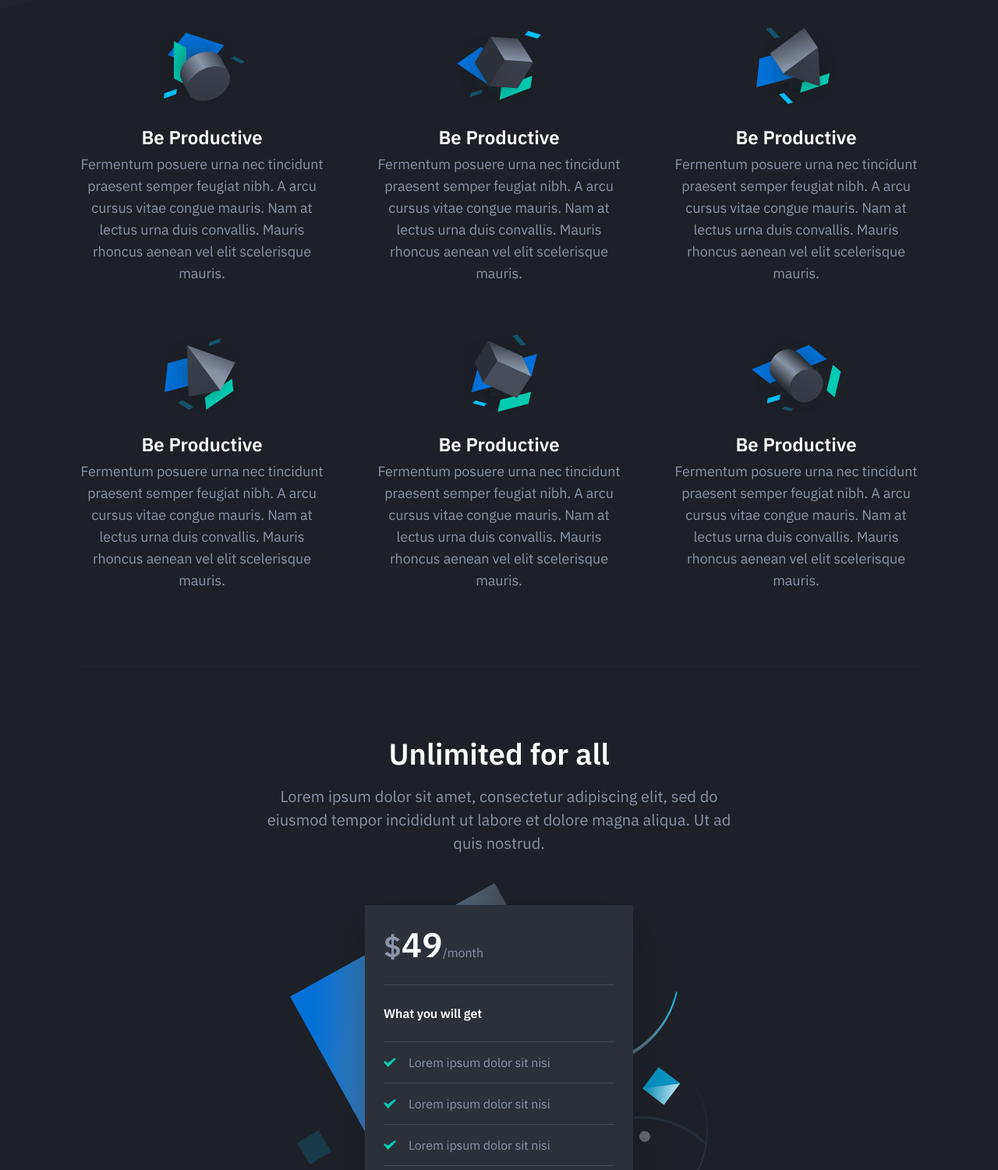
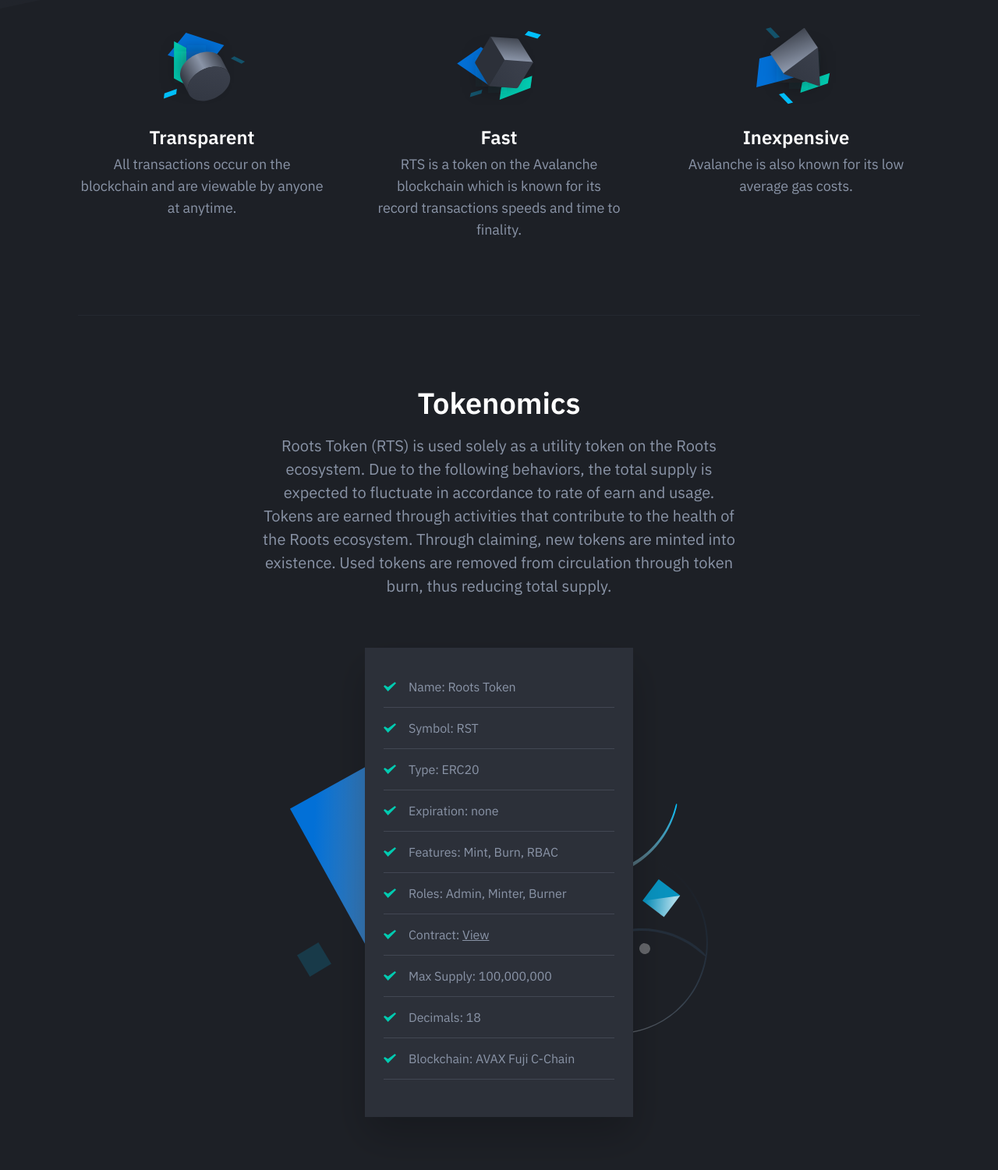
Before and after one commit to trinityroots/rts-token, a plain HTML site: page index.html in a window 1280 px wide. Shown: the part 689-2190 px from the top of the page at 78% size. Drawn offline with nearby package versions, Linux system fonts and the light colour scheme.

Commit message:
[ADD] details for token

```diff
--- a/index.html
+++ b/index.html
@@ -31,9 +31,12 @@
                 <div class="container">
                     <div class="hero-inner">
 						<div class="hero-copy">
-	                        <h1 class="hero-title mt-0">Landing template for startups</h1>
-	                        <p class="hero-paragraph">Our landing page template works on all devices, so you only have to set it up once, and get beautiful results forever.</p>
-	                        <div class="hero-cta"><a class="button button-primary" href="#">Pre order now</a><a class="button" href="#">Get in touch</a></div>
+	                        <h1 class="hero-title mt-0">Bringing loyalty to the blockchain</h1>
+	                        <p class="hero-paragraph">Roots Token (RTS) is a utility token created for the sole purpose of being used in the Roots ecosystem.</p>
+	                        <div class="hero-cta">
+                                <a class="button button-primary" href="#">Claim Tokens</a>
+                                <a class="button" href="https://testnet.snowtrace.io/address/0x6Cba4Cd6b395193fd33772DA9713325Cc41CC7f8">Contract</a>
+                            </div>
 						</div>
 						<div class="hero-figure anime-element">
 							<svg class="placeholder" width="528" height="396" viewBox="0 0 528 396">
@@ -63,8 +66,8 @@
                                     <div class="feature-icon">
 										<img src="src/images/feature-icon-01.svg" alt="Feature 01">
                                     </div>
-                                    <h4 class="feature-title mt-24">Be Productive</h4>
-                                    <p class="text-sm mb-0">Fermentum posuere urna nec tincidunt praesent semper feugiat nibh. A arcu cursus vitae congue mauris. Nam at lectus urna duis convallis. Mauris rhoncus aenean vel elit scelerisque mauris.</p>
+                                    <h4 class="feature-title mt-24">Transparent</h4>
+                                    <p class="text-sm mb-0">All transactions occur on the blockchain and are viewable by anyone at anytime.</p>
                                 </div>
                             </div>
 							<div class="feature text-center is-revealing">
@@ -72,8 +75,8 @@
                                     <div class="feature-icon">
 										<img src="src/images/feature-icon-02.svg" alt="Feature 02">
                                     </div>
-                                    <h4 class="feature-title mt-24">Be Productive</h4>
-                                    <p class="text-sm mb-0">Fermentum posuere urna nec tincidunt praesent semper feugiat nibh. A arcu cursus vitae congue mauris. Nam at lectus urna duis convallis. Mauris rhoncus aenean vel elit scelerisque mauris.</p>
+                                    <h4 class="feature-title mt-24">Fast</h4>
+                                    <p class="text-sm mb-0">RTS is a token on the Avalanche blockchain which is known for its record transactions speeds and time to finality.</p>
                                 </div>
                             </div>
                             <div class="feature text-center is-revealing">
@@ -81,35 +84,8 @@
                                     <div class="feature-icon">
 										<img src="src/images/feature-icon-03.svg" alt="Feature 03">
                                     </div>
-                                    <h4 class="feature-title mt-24">Be Productive</h4>
-                                    <p class="text-sm mb-0">Fermentum posuere urna nec tincidunt praesent semper feugiat nibh. A arcu cursus vitae congue mauris. Nam at lectus urna duis convallis. Mauris rhoncus aenean vel elit scelerisque mauris.</p>
-                                </div>
-                            </div>
-                            <div class="feature text-center is-revealing">
-                                <div class="feature-inner">
-                                    <div class="feature-icon">
-										<img src="src/images/feature-icon-04.svg" alt="Feature 04">
-                                    </div>
-                                    <h4 class="feature-title mt-24">Be Productive</h4>
-                                    <p class="text-sm mb-0">Fermentum posuere urna nec tincidunt praesent semper feugiat nibh. A arcu cursus vitae congue mauris. Nam at lectus urna duis convallis. Mauris rhoncus aenean vel elit scelerisque mauris.</p>
-                                </div>
-                            </div>
-							<div class="feature text-center is-revealing">
-                                <div class="feature-inner">
-                                    <div class="feature-icon">
-										<img src="src/images/feature-icon-05.svg" alt="Feature 05">
-                                    </div>
-                                    <h4 class="feature-title mt-24">Be Productive</h4>
-                                    <p class="text-sm mb-0">Fermentum posuere urna nec tincidunt praesent semper feugiat nibh. A arcu cursus vitae congue mauris. Nam at lectus urna duis convallis. Mauris rhoncus aenean vel elit scelerisque mauris.</p>
-                                </div>
-                            </div>
-                            <div class="feature text-center is-revealing">
-                                <div class="feature-inner">
-                                    <div class="feature-icon">
-										<img src="src/images/feature-icon-06.svg" alt="Feature 06">
-                                    </div>
-                                    <h4 class="feature-title mt-24">Be Productive</h4>
-                                    <p class="text-sm mb-0">Fermentum posuere urna nec tincidunt praesent semper feugiat nibh. A arcu cursus vitae congue mauris. Nam at lectus urna duis convallis. Mauris rhoncus aenean vel elit scelerisque mauris.</p>
+                                    <h4 class="feature-title mt-24">Inexpensive</h4>
+                                    <p class="text-sm mb-0">Avalanche is also known for its low average gas costs.</p>
                                 </div>
                             </div>
                         </div>
@@ -121,34 +97,47 @@
                 <div class="container-sm">
                     <div class="pricing-inner section-inner">
                         <div class="pricing-header text-center">
-                            <h2 class="section-title mt-0">Unlimited for all</h2>
-                            <p class="section-paragraph mb-0">Lorem ipsum dolor sit amet, consectetur adipiscing elit, sed do eiusmod tempor incididunt ut labore et dolore magna aliqua. Ut ad quis nostrud.</p>
+                            <h2 class="section-title mt-0">Tokenomics</h2>
+                            <p class="section-paragraph mb-0">
+                                Roots Token (RTS) is used solely as a utility token on the Roots ecosystem. Due to the following behaviors, the total supply is expected to fluctuate in accordance to rate of earn and usage. Tokens are earned through activities that contribute to the health of the Roots ecosystem. Through claiming, new tokens are minted into existence. Used tokens are removed from circulation through token burn, thus reducing total supply.
+                            </p>
                         </div>
 						<div class="pricing-tables-wrap">
                             <div class="pricing-table">
                                 <div class="pricing-table-inner is-revealing">
                                     <div class="pricing-table-main">
-                                        <div class="pricing-table-header pb-24">
-                                            <div class="pricing-table-price"><span class="pricing-table-price-currency h2">$</span><span class="pricing-table-price-amount h1">49</span><span class="text-xs">/month</span></div>
-                                        </div>
-										<div class="pricing-table-features-title text-xs pt-24 pb-24">What you will get</div>
                                         <ul class="pricing-table-features list-reset text-xs">
                                             <li>
-                                                <span>Lorem ipsum dolor sit nisi</span>
+                                                <span>Name: Roots Token</span>
                                             </li>
                                             <li>
-                                                <span>Lorem ipsum dolor sit nisi</span>
+                                                <span>Symbol: RST</span>
                                             </li>
                                             <li>
-                                                <span>Lorem ipsum dolor sit nisi</span>
+                                                <span>Type: ERC20</span>
                                             </li>
 											<li>
-												<span>Lorem ipsum dolor sit nisi</span>
+												<span>Expiration: none</span>
+											</li>
+											<li>
+												<span>Features: Mint, Burn, RBAC</span>
+											</li>
+											<li>
+												<span>Roles: Admin, Minter, Burner</span>
+											</li>
+											<li>
+												<span>Contract: <a href="https://testnet.snowtrace.io/address/0x6Cba4Cd6b395193fd33772DA9713325Cc41CC7f8">View</a></span>
+											</li>
+											<li>
+												<span>Max Supply: 100,000,000</span>
+											</li>
+											<li>
+												<span>Decimals: 18</span>
+											</li>
+											<li>
+												<span>Blockchain: AVAX Fuji C-Chain</span>
 											</li>
                                         </ul>
-                                    </div>
-                                    <div class="pricing-table-cta mb-8">
-                                        <a class="button button-primary button-shadow button-block" href="#">Pre order now</a>
                                     </div>
                                 </div>
                             </div>
@@ -157,12 +146,38 @@
                 </div>
             </section>
 
+            <section class="pricing section">
+                <div class="container-sm">
+                    <div class="pricing-inner section-inner">
+                        <div class="pricing-header text-center">
+                            <h2 class="section-title mt-0">Claim</h2>
+                            <p class="section-paragraph mb-0">
+                                The claim system operates with the token through IERC20, the interface for ERC20. It holds both unclaimed and claimed balances. Unclaimed balances are set through calls from offchain and results in the minting of new tokens to increast the total supply.
+                            </p>
+                        </div>
+                    </div>
+                </div>
+            </section>
+
+            <section class="pricing section">
+                <div class="container-sm">
+                    <div class="pricing-inner section-inner">
+                        <div class="pricing-header text-center">
+                            <h2 class="section-title mt-0">Redeem</h2>
+                            <p class="section-paragraph mb-0">
+                                The redeem contract interfaces with RootsERC20 for the purpose of redeeming rewards. Through redeem, tokens are burned and the total supply is reduced.
+                            </p>
+                        </div>
+                    </div>
+                </div>
+            </section>
+
 			<section class="cta section">
 				<div class="container">
 					<div class="cta-inner section-inner">
-						<h3 class="section-title mt-0">Still not convinced on buying?</h3>
+						<h3 class="section-title mt-0">Explore the Ecosystem</h3>
 						<div class="cta-cta">
-							<a class="button button-primary button-wide-mobile" href="#">Get in touch</a>
+							<a class="button button-primary button-wide-mobile" href="#">Explore</a>
 						</div>
 					</div>
 				</div>
```
